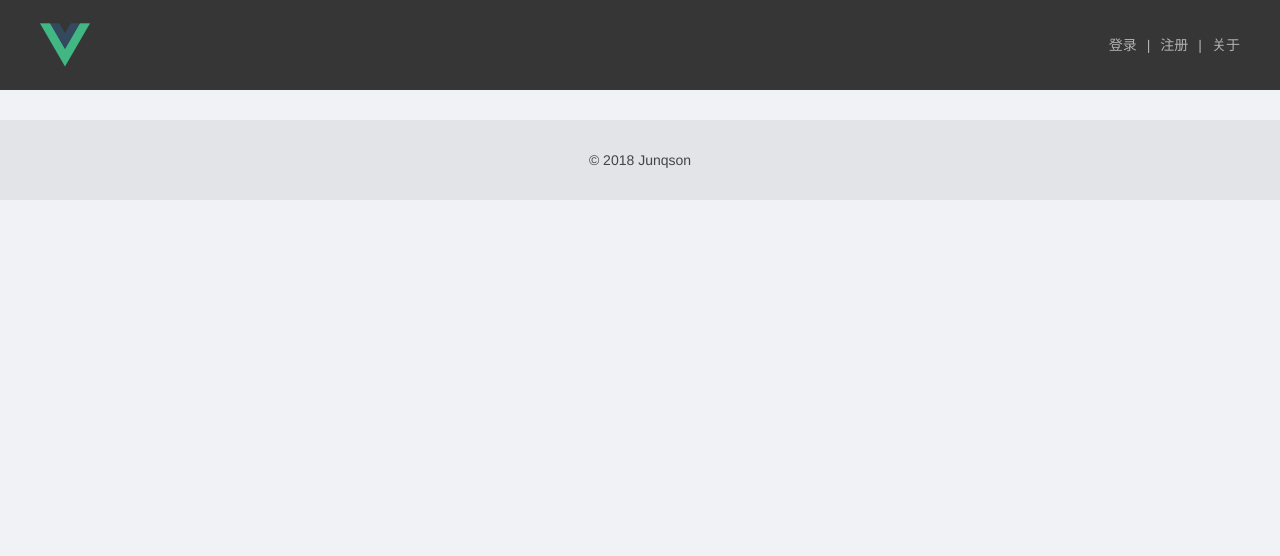
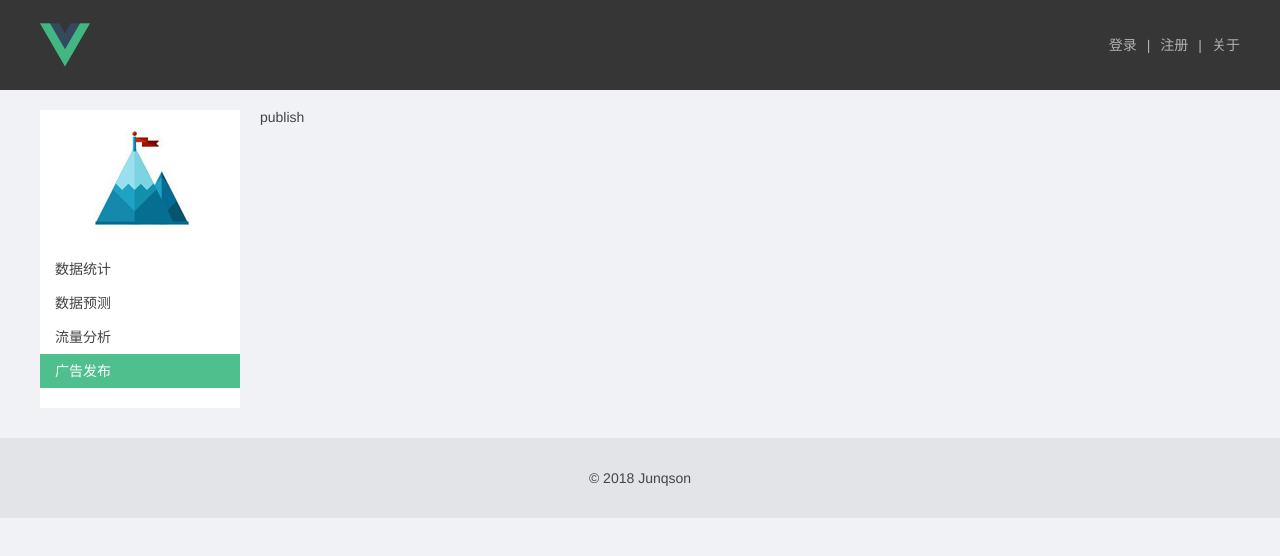
Before and after one commit to jqs1970291214/Vue-Practice, a Vue app: page /detail/publish in a window 1280 px wide. Shown: the top 556 px of the page. Built offline with nearby package versions, Linux system fonts and the light colour scheme; what vue-resource would draw is missing.

Commit message:
detail routes

```diff
--- a/src/components/layout.vue
+++ b/src/components/layout.vue
@@ -2,7 +2,7 @@
     <div>
         <div class="app-head">
             <div class="app-head-inner">
-                <img src="../assets/logo.png">
+                <router-link to="/"><img src="../assets/logo.png"></router-link>
                 <div class="head-nav">
                     <ul class="nav-list">
                         <li>{{ username }}</li>
@@ -32,7 +32,10 @@
           <reg-form></reg-form>
         </my-dialog>
         <my-dialog :is-show="isShowAboutDialog" @on-close="closeDialog('isShowAboutDialog')">
-          <p>本报告在调研数据的基础上，采用定性与定量相结合的方式深入分析了专车市场发展的驱动因素与阻碍因素、专车市场背后的产业格局、专车企业的竞争格局、用户对专车市场的依赖程度、专车对其他交通工具运力的补充效应等，通过这五个章节的研究反映专车市场的发展态势和面临的问题。报告力求客观、深入、准确地反映中国专车市场发展情况，为政府、企事业单位和社会各界提供决策依据。 </p>
+          <div>
+            <h3>Sale Platform stack vue</h3>
+            <p>dev by Junqson 1st Aug</p>
+          </div>
         </my-dialog>
     </div>
 </template>
--- /dev/null
+++ b/src/pages/detail.vue
@@ -0,0 +1,161 @@
+<template>
+  <div class="detail-wrap">
+    <div class="detail-left">
+      <div class="product-board">
+        <img :src="imgMap[$route.path]">
+        <ul>
+            <!-- active-class指定在当前路由为router-link指向的地址时的样式 -->
+            <router-link tag="li" v-for="(item,index) in products"
+            :to="{path: item.path}" :key="index" active-class="active">{{ item.name }}</router-link>
+        </ul>
+      </div>
+    </div>
+    <div class="detail-right">
+      <keep-alive>
+        <router-view></router-view>
+      </keep-alive>
+    </div>
+  </div>
+</template>
+
+<script>
+export default {
+    mounted() {
+    },
+    data() {
+        return {
+            products: [
+                {
+                name: '数据统计',
+                path: 'count',
+                icon: require('../assets/images/1.png'),
+                active: false
+                },
+                {
+                name: '数据预测',
+                path: 'forecast',
+                active: false
+                },
+                {
+                name: '流量分析',
+                path: 'analysis',
+                active: false
+                },
+                {
+                name: '广告发布',
+                path: 'publish',
+                active: false
+                }
+            ],
+            imgMap: {
+                '/detail/count': require("../assets/images/1.png"),
+                '/detail/forecast': require("../assets/images/2.png"),
+                '/detail/analysis': require("../assets/images/3.png"),
+                '/detail/publish': require("../assets/images/4.png")
+            }
+        }
+    }
+}
+</script>
+
+<style>
+.detail-wrap {
+  width: 1200px;
+  margin: 0 auto;
+  overflow: hidden;
+  padding-top: 20px;
+}
+.detail-left {
+  float: left;
+  width: 200px;
+  text-align: center;
+}
+.detail-right {
+  float: left;
+  width: 980px;
+  margin-left: 20px;
+}
+.product-board {
+  background: #fff;
+  padding: 20px 0;
+}
+.product-board ul {
+  margin-top: 20px;
+}
+.product-board li {
+  text-align: left;
+  padding: 10px 15px;
+  cursor: pointer;
+}
+.product-board li.active,
+.product-board li:hover {
+  background: #4fc08d;
+  color: #fff;
+}
+.product-board li a {
+  display: block;
+}
+.sales-board {
+  background: #fff;
+}
+.sales-board-form {
+
+}
+.sales-board-intro h2 {
+  font-size: 20px;
+  padding: 20px;
+}
+.sales-board-intro p {
+  background: #f7fcff;
+  padding: 10px 20px;
+  color: #999;
+  line-height: 1.8;
+}
+.sales-board-form {
+  padding: 30px 20px;
+  font-size: 14px;
+}
+.sales-board-line {
+  clear: both;
+  padding-bottom: 20px;
+}
+.sales-board-line-left {
+    display: inline-block;
+    width: 100px;
+}
+.sales-board-line-right {
+    display: inline-block;
+    width: 75%;
+}
+.sales-board-des {
+  border-top: 20px solid #f0f2f5;
+  padding: 15px 20px;
+}
+.sales-board-des p {
+  line-height: 1.6;
+}
+.sales-board-des h2 {
+  font-size: 20px;
+  padding-bottom: 15px;
+}
+.sales-board-des h3 {
+  font-size: 18px;
+  font-weight: bold;
+  padding: 20px 0 10px 0;
+}
+.sales-board-des li {
+  padding: 5px 0;
+}
+.sales-board-table {
+  width: 100%;
+  margin-top: 20px;
+}
+.sales-board-table th {
+  background: #4fc08d;
+  color: #fff;
+}
+.sales-board-table td {
+    border: 1px solid #f0f2f5;
+    padding: 15px;
+}
+</style>
--- /dev/null
+++ b/src/pages/detail/analysis.vue
@@ -0,0 +1,13 @@
+<template>
+    <div>analysis</div>
+</template>
+
+<script>
+export default {
+
+}
+</script>
+
+<style>
+
+</style>
--- /dev/null
+++ b/src/pages/detail/count.vue
@@ -0,0 +1,13 @@
+<template>
+    <div>count</div>
+</template>
+
+<script>
+export default {
+
+}
+</script>
+
+<style>
+
+</style>
--- /dev/null
+++ b/src/pages/detail/forecast.vue
@@ -0,0 +1,15 @@
+<template>
+    <div>
+        forecast
+    </div>
+</template>
+
+<script>
+export default {
+
+}
+</script>
+
+<style>
+
+</style>
--- /dev/null
+++ b/src/pages/detail/publish.vue
@@ -0,0 +1,13 @@
+<template>
+    <div>publish</div>
+</template>
+
+<script>
+export default {
+
+}
+</script>
+
+<style>
+
+</style>
--- a/src/pages/index.vue
+++ b/src/pages/index.vue
@@ -67,7 +67,7 @@ data() {
       {
         src: require('../assets/slideShow/pic3.jpg'),
         title: 'xxx3',
-        href: 'http://xxx.xxx.com'
+        href: 'detail/publish'
       },
       {
         src: require('../assets/slideShow/pic4.jpg'),
--- a/src/router/index.js
+++ b/src/router/index.js
@@ -1,6 +1,15 @@
 import Vue from 'vue'
 import Router from 'vue-router'
 import IndexPage from '@/pages/index'
+import DetailPage from "@/pages/detail"
+import Analysis from "@/pages/detail/analysis"
+import Count from "@/pages/detail/count"
+import Forecast from "@/pages/detail/forecast"
+import Publish from "@/pages/detail/publish"
+
+
+
+
 
 Vue.use(Router)
 
@@ -10,6 +19,29 @@ export default new Router({
       {
         path: '/',
         component: IndexPage
+      },
+      {
+        path: '/detail',
+        component: DetailPage,
+        redirect: '/detail/count',
+        children: [
+          {
+            path: 'count',
+            component: Count
+          },
+          {
+            path: 'analysis',
+            component: Analysis
+          },
+          {
+            path: 'forecast',
+            component: Forecast
+          },
+          {
+            path: 'publish',
+            component: Publish
+          }
+        ]
       }
     ]
 })
```
